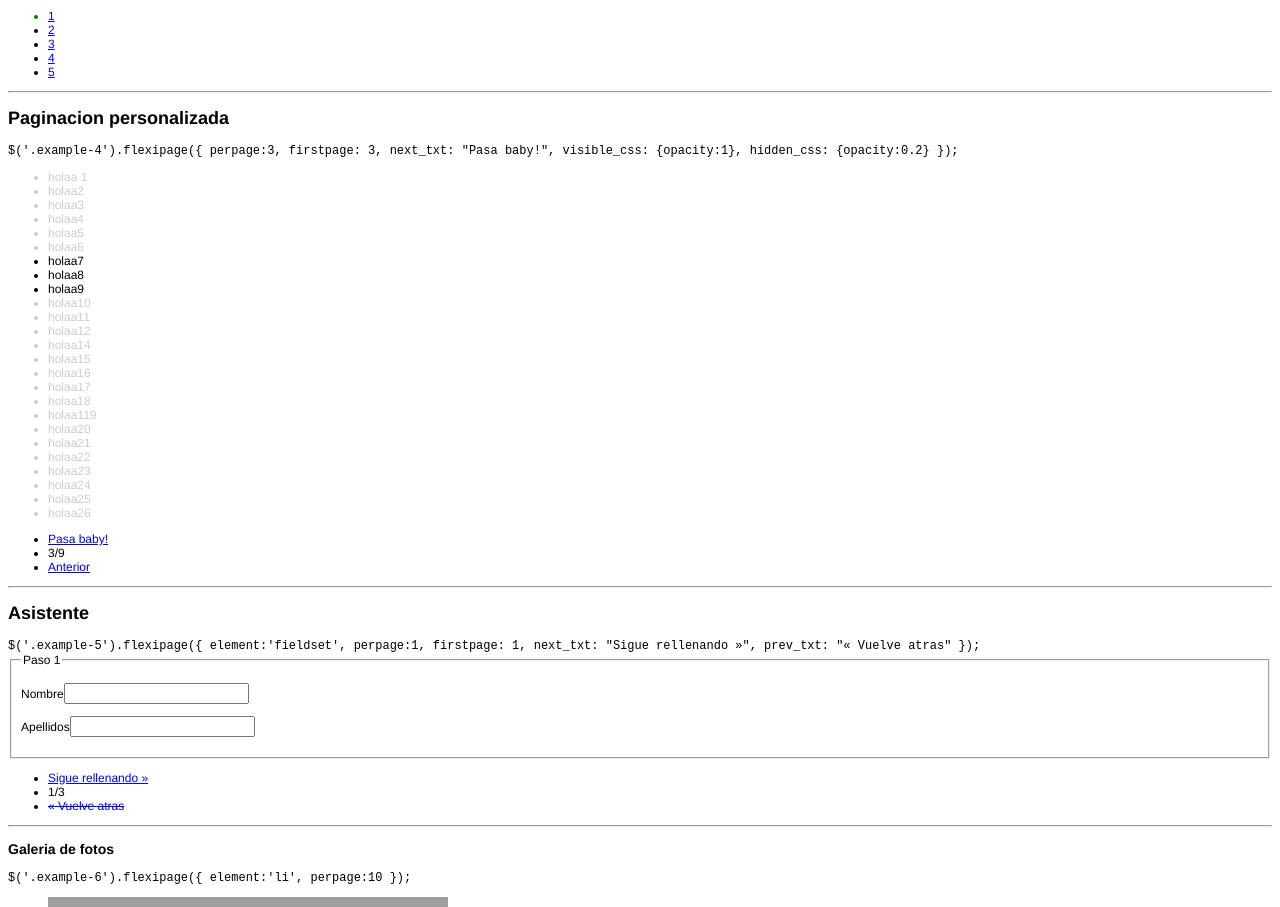
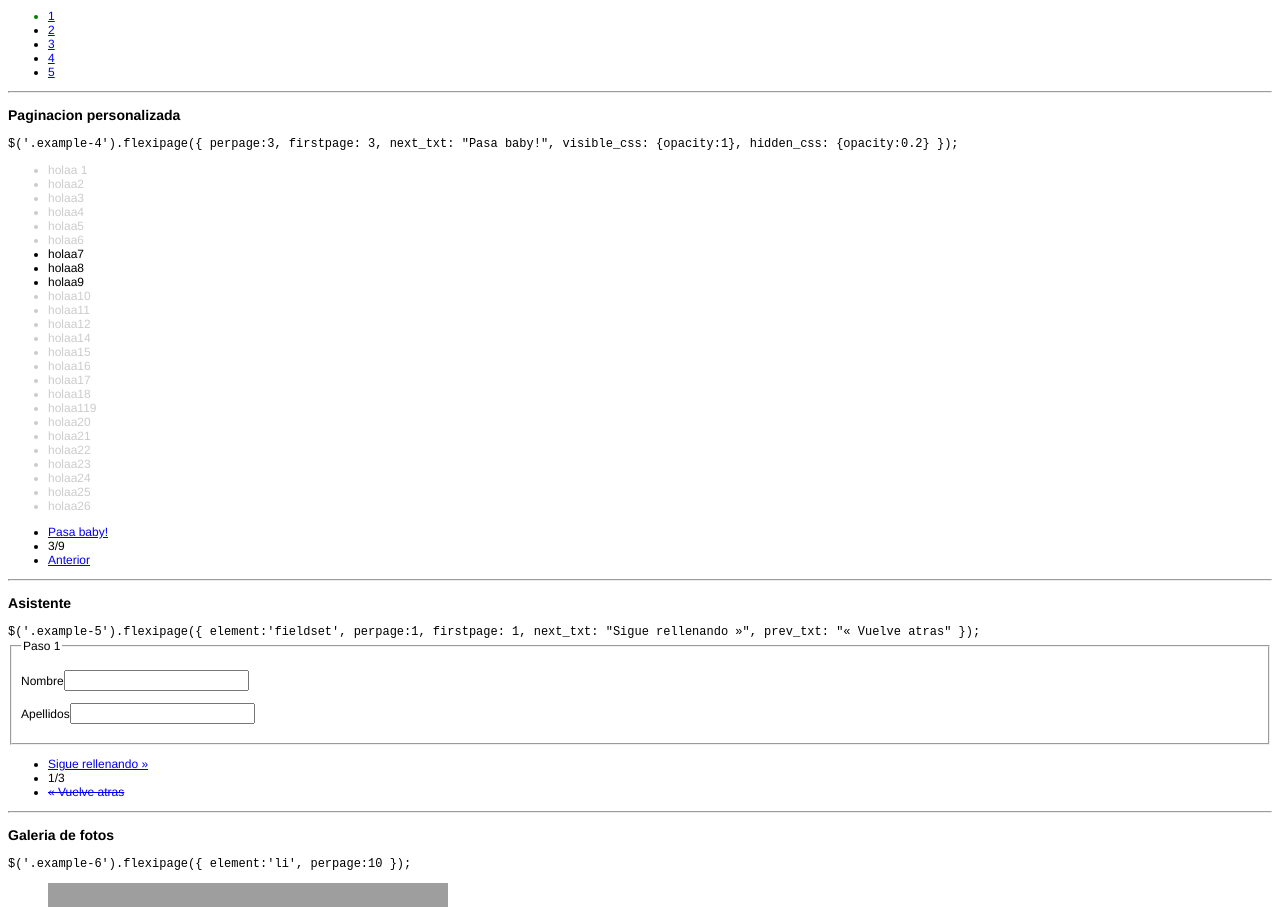
Before and after one commit to vieron/flexipage, a plain HTML site: page index.html in a window 1280 px wide. Shown: the part 950-1857 px from the top of the page. Drawn offline with Linux system fonts and the light colour scheme; grey boxes are pictures that could not be loaded.

Commit message:
modificado marcado

```diff
--- a/index.html
+++ b/index.html
@@ -230,7 +230,7 @@
 
 <hr />
 
-  <h2>Paginacion personalizada</h2>
+  <h3>Paginacion personalizada</h3>
   <code>
     $('.example-4').flexipage({
 	     perpage:3,
@@ -274,7 +274,7 @@
 <hr />
 
 
-  <h2>Asistente</h2>
+  <h3>Asistente</h3>
   <code>
     $('.example-5').flexipage({
 	     element:'fieldset',
```
